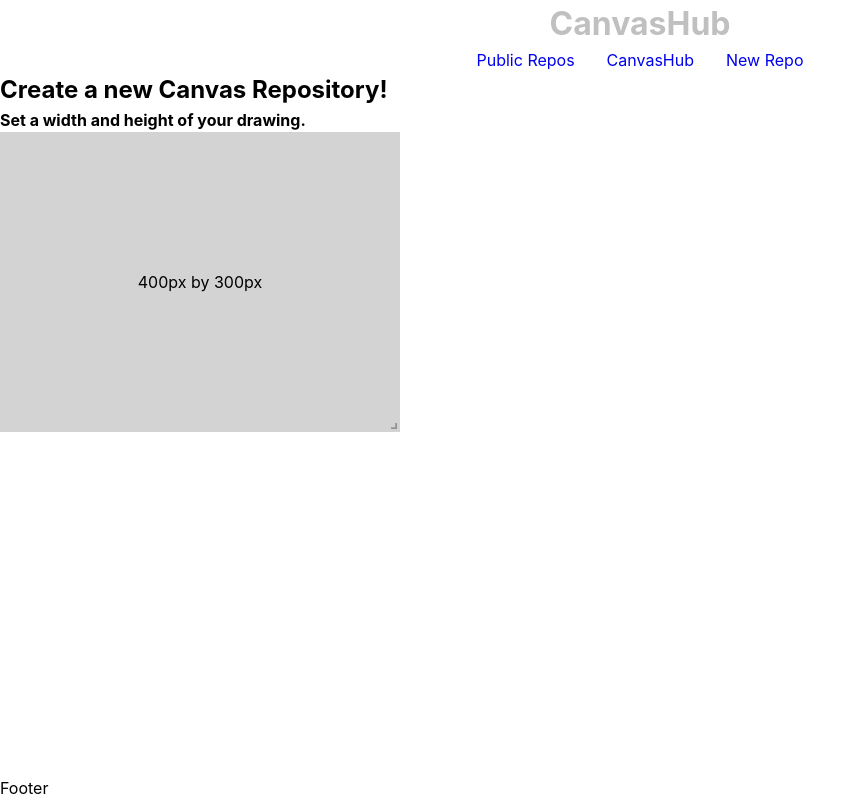
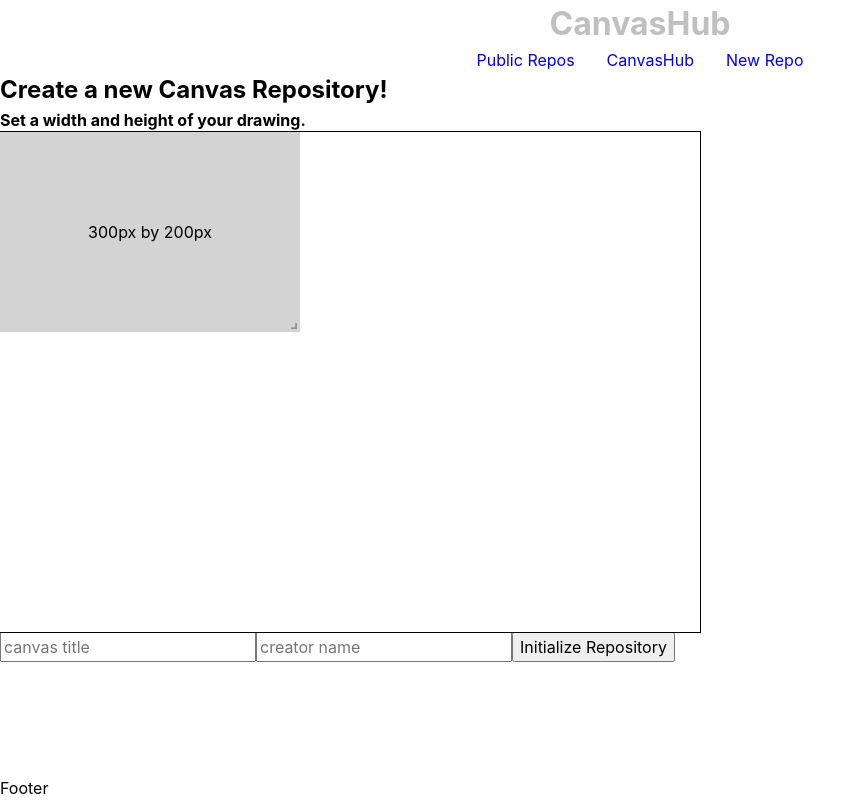
Before and after one commit to irackson/canvashub-react, a React (Create React App) app: page /drawings/create in a window 1280 px wide. Shown: the whole page, without its empty margins (0-866 px from the left). Built offline with nearby package versions, Linux system fonts and the light colour scheme; no server answers.

Commit message:
create works!!!

```diff
--- a/src/components/CreateForm.js
+++ /dev/null
@@ -1,31 +0,0 @@
-import DimensionPicker from 'components/DimensionPicker';
-import { useState } from 'react';
-
-const startingWidth = 400;
-const startingHeight = 300;
-
-const CreateForm = (props) => {
-    const [dimensions, setDimensions] = useState({
-        width: startingWidth,
-        height: startingHeight,
-    });
-
-    const reportDimensions = ({ width, height }) => {
-        setDimensions({
-            width: width,
-            height: height,
-        });
-    };
-
-    return (
-        <div>
-            <DimensionPicker
-                reportDimensions={reportDimensions}
-                startingWidth={startingWidth}
-                startingHeight={startingHeight}
-            ></DimensionPicker>
-        </div>
-    );
-};
-
-export default CreateForm;
--- a/src/components/DimensionPicker.js
+++ b/src/components/DimensionPicker.js
@@ -26,10 +26,7 @@ const DimensionPicker = (props) => {
             height={props.startingHeight}
             // draggableOpts={Object}
             minConstraints={[100, 100]}
-            maxConstraints={[
-                props.startingWidth * 2 + 100,
-                props.startingHeight * 2 + 100,
-            ]}
+            maxConstraints={[props.maxWidth, props.maxHeight]}
             onResize={(event) => updateDimensions(event)}
         >
             <span>
--- a/src/components/Main.js
+++ b/src/components/Main.js
@@ -6,7 +6,11 @@ import DrawingCreate from 'pages/DrawingCreate';
 import DrawingShow from 'pages/DrawingShow';
 import DrawingEdit from 'pages/DrawingEdit';
 import Home from 'pages/Home';
-import { fetchDrawingsIndex, fetchDrawingDelete } from 'utils/api';
+import {
+    fetchDrawingsIndex,
+    fetchDrawingDelete,
+    fetchDrawingCreate,
+} from 'utils/api';
 import { useEffect, useState } from 'react';
 import { Redirect, Route, Switch } from 'react-router-dom';
 
@@ -18,12 +22,27 @@ export default function Main(props) {
 
     const deleteRepo = async (id) => {
         const status = await fetchDrawingDelete(id);
-        console.log('status: ', status);
         if (status !== 409) {
             getIndexData();
         }
         return new Promise(function (myResolve) {
             myResolve(status);
+        });
+    };
+
+    const createRepo = async (newRepo) => {
+        const formattedNewRepo = { ...newRepo };
+        if (formattedNewRepo.creator === '') {
+            formattedNewRepo.creator = 'anon';
+        }
+        formattedNewRepo.height = parseInt(formattedNewRepo.height);
+        formattedNewRepo.width = parseInt(formattedNewRepo.width);
+        const response = await fetchDrawingCreate(formattedNewRepo);
+        if (response.status !== 422) {
+            getIndexData();
+        }
+        return new Promise(function (myResolve) {
+            myResolve(response);
         });
     };
 
@@ -56,7 +75,9 @@ export default function Main(props) {
                     ></Route>
                     <Route
                         path="/drawings/create"
-                        render={(rp) => <DrawingCreate {...rp} />}
+                        render={(rp) => (
+                            <DrawingCreate {...rp} createRepo={createRepo} />
+                        )}
                     ></Route>
                     <Route
                         path="/drawings/:id/edit"
--- a/src/pages/DrawingCreate.js
+++ b/src/pages/DrawingCreate.js
@@ -1,10 +1,87 @@
-import CreateForm from 'components/CreateForm';
+import DimensionPicker from 'components/DimensionPicker';
+import { useState } from 'react';
+
+const startingWidth = 300;
+const startingHeight = 200;
+const maxWidth = startingWidth * 2 + 100;
+const maxHeight = startingHeight * 2 + 100;
+
+/* newDrawing = {
+        "title": "small title", // string
+        "creator": "small creator", // string
+        "height": 4, // integer
+        "width": 4 // integer
+    } */
+
 const DrawingCreate = (props) => {
+    const [dimensions, setDimensions] = useState({
+        width: startingWidth,
+        height: startingHeight,
+    });
+
+    const reportDimensions = ({ width, height }) => {
+        setDimensions({
+            width: width,
+            height: height,
+        });
+    };
+
+    const [formData, setFormData] = useState({
+        title: '', // string
+        creator: '', // string
+    });
+
+    const handleChange = (e) => {
+        setFormData({ ...formData, [e.target.name]: e.target.value });
+    };
+
+    const handleSubmission = (e) => {
+        e.preventDefault();
+        props.createRepo({
+            ...formData,
+            width: dimensions.width,
+            height: dimensions.height,
+        });
+        props.history.push('/drawings');
+    };
+
     return (
         <div>
             <h2>Create a new Canvas Repository!</h2>
             <h4>Set a width and height of your drawing. </h4>
-            <CreateForm></CreateForm>
+            <div
+                style={{
+                    outline: '1px solid black',
+                    width: maxWidth,
+                    height: maxHeight,
+                }}
+            >
+                <DimensionPicker
+                    reportDimensions={reportDimensions}
+                    startingWidth={startingWidth}
+                    startingHeight={startingHeight}
+                    maxWidth={maxWidth}
+                    maxHeight={maxHeight}
+                ></DimensionPicker>
+            </div>
+            <form onSubmit={(event) => handleSubmission(event)}>
+                <input
+                    type="text"
+                    value={formData.title}
+                    name="title"
+                    placeholder="canvas title"
+                    required
+                    onChange={(event) => handleChange(event)}
+                />
+                <input
+                    type="text"
+                    value={formData.creator}
+                    name="creator"
+                    placeholder="creator name"
+                    onChange={(event) => handleChange(event)}
+                />
+                <button type="submit">Initialize Repository</button>
+            </form>
         </div>
     );
 };
--- a/src/pages/DrawingShow.js
+++ b/src/pages/DrawingShow.js
@@ -18,7 +18,6 @@ const DrawingShow = (props) => {
     };
 
     const getRemovableStatus = async (drawing) => {
-        console.log(new Date() - new Date(drawing.updated_at));
         if (
             drawing.images.length <= parseInt(MIN_NUM) ||
             (drawing.images.length > parseInt(MIN_NUM) &&
```
